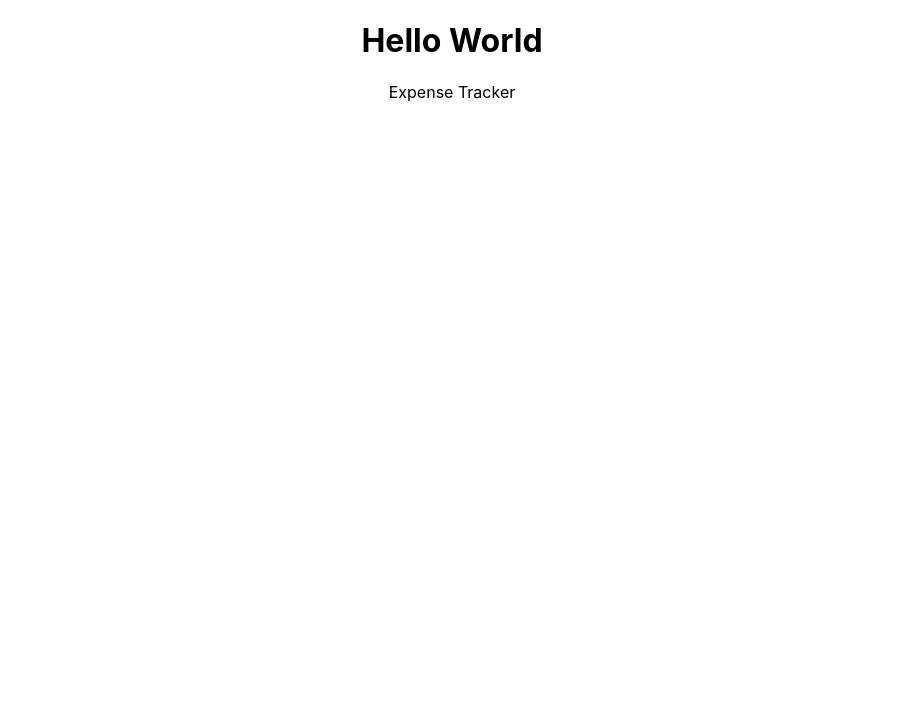
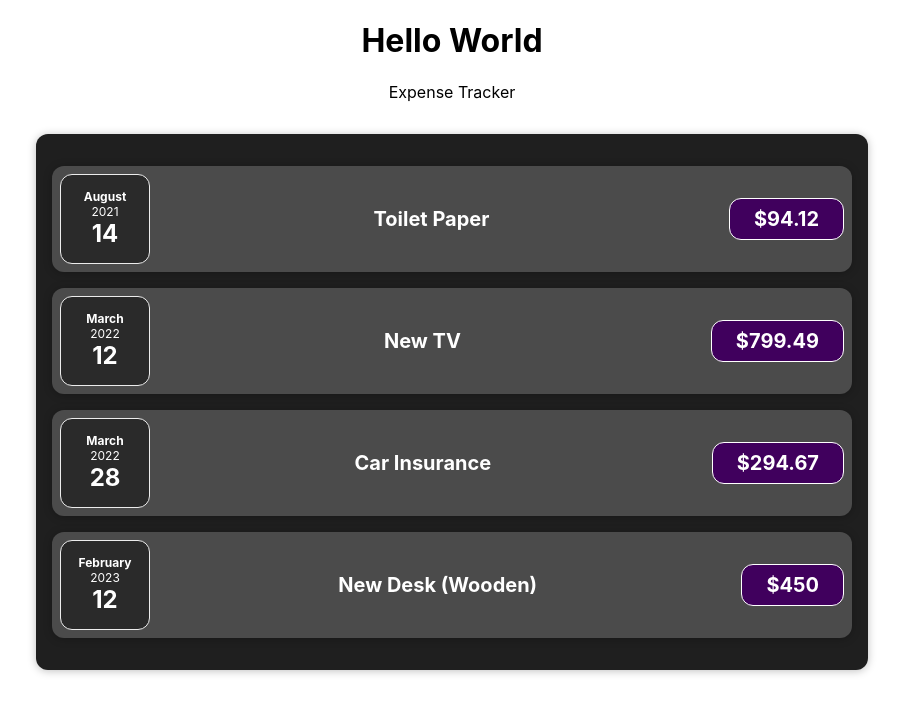
Before and after one commit to ArekeL/expense_tracker, a React (Create React App) app: page / in a window 1280 px wide. Shown: the top 714 px of the page, without its empty margins (188-1091 px from the left). Built offline with nearby package versions, Linux system fonts and the light colour scheme.

Commit message:
Creating Components - Card, ExpenseData, ExpenseItem, Expenses + css

```diff
--- a/src/App.css
+++ b/src/App.css
@@ -1,3 +1,4 @@
+/*remove in the future only for Hello World */
 .App {
 	text-align: center;
 }
--- a/src/App.js
+++ b/src/App.js
@@ -1,10 +1,41 @@
+// import ExpenseItem from "./components/ExpenseItem";
+import Expenses from "./components/Expenses";
+
 import "./App.css";
 
 function App() {
+	const expenses = [
+		{
+			amount: 94.12,
+			date: new Date(2021, 7, 14),
+			id: "e1",
+			title: "Toilet Paper",
+		},
+		{
+			amount: 799.49,
+			date: new Date(2022, 2, 12),
+			id: "e2",
+			title: "New TV",
+		},
+		{
+			amount: 294.67,
+			date: new Date(2022, 2, 28),
+			id: "e3",
+			title: "Car Insurance",
+		},
+		{
+			amount: 450,
+			date: new Date(2023, 1, 12),
+			id: "e4",
+			title: "New Desk (Wooden)",
+		},
+	];
+
 	return (
 		<div className='App'>
 			<h1>Hello World</h1>
 			<p>Expense Tracker</p>
+			<Expenses expenses={expenses} />
 		</div>
 	);
 }
--- /dev/null
+++ b/src/components/Card.css
@@ -0,0 +1,4 @@
+.card {
+	border-radius: 12px;
+	box-shadow: 0 1px 8px rgba(0, 0, 0, 0.25);
+}
--- /dev/null
+++ b/src/components/Card.js
@@ -0,0 +1,9 @@
+import "./Card.css";
+
+const Card = (props) => {
+	const classes = "card " + props.className;
+
+	return <div className={classes}>{props.children}</div>;
+};
+
+export default Card;
--- /dev/null
+++ b/src/components/ExpenseDate.css
@@ -0,0 +1,26 @@
+.expense-date {
+	display: flex;
+	flex-direction: column;
+	width: 5.5rem;
+	height: 5.5rem;
+	border: 1px solid #ececec;
+	background-color: #2a2a2a;
+	color: white;
+	border-radius: 12px;
+	align-items: center;
+	justify-content: center;
+}
+
+.expense-date__month {
+	font-size: 0.75rem;
+	font-weight: bold;
+}
+
+.expense-date__year {
+	font-size: 0.75rem;
+}
+
+.expense-date__day {
+	font-size: 1.5rem;
+	font-weight: bold;
+}
--- /dev/null
+++ b/src/components/ExpenseDate.js
@@ -0,0 +1,16 @@
+import "./ExpenseDate.css";
+
+const ExpenseDate = (props) => {
+	const day = props.date.toLocaleString("en-us", { day: "2-digit" });
+	const month = props.date.toLocaleString("en-us", { month: "long" });
+	const year = props.date.getFullYear();
+	return (
+		<div className='expense-date'>
+			<div className='expense-date__month'>{month}</div>
+			<div className='expense-date__year'>{year}</div>
+			<div className='expense-date__day'>{day}</div>
+		</div>
+	);
+};
+
+export default ExpenseDate;
--- /dev/null
+++ b/src/components/ExpenseItem.css
@@ -0,0 +1,56 @@
+.expense-item {
+	display: flex;
+	justify-content: space-between;
+	align-items: center;
+
+	padding: 0.5rem;
+	margin: 1rem 0;
+
+	background-color: #4b4b4b;
+}
+
+.expense-item__description {
+	display: flex;
+	flex-direction: column;
+	gap: 1rem;
+	align-items: flex-end;
+	flex-flow: column-reverse;
+	justify-content: flex-start;
+	flex: 1;
+}
+
+.expense-item h2 {
+	color: #3a3a3a;
+	font-size: 1rem;
+	flex: 1;
+	margin: 0 1rem;
+	color: white;
+}
+
+.expense-item__price {
+	font-size: 1rem;
+	font-weight: bold;
+	color: white;
+	background-color: #40005d;
+	border: 1px solid white;
+	padding: 0.5rem;
+	border-radius: 12px;
+}
+
+@media (min-width: 580px) {
+	.expense-item__description {
+		flex-direction: row;
+		align-items: center;
+		justify-content: flex-start;
+		flex: 1;
+	}
+
+	.expense-item__description h2 {
+		font-size: 1.25rem;
+	}
+
+	.expense-item__price {
+		font-size: 1.25rem;
+		padding: 0.5rem 1.5rem;
+	}
+}
--- /dev/null
+++ b/src/components/ExpenseItem.js
@@ -0,0 +1,17 @@
+import ExpenseDate from "./ExpenseDate";
+import Card from "./Card";
+import "./ExpenseItem.css";
+
+const ExpenseItem = (props) => {
+	return (
+		<Card className='expense-item'>
+			<ExpenseDate date={props.date} />
+			<div className='expense-item__description'>
+				<h2>{props.title}</h2>
+				<div className='expense-item__price'>${props.amount}</div>
+			</div>
+		</Card>
+	);
+};
+
+export default ExpenseItem;
--- /dev/null
+++ b/src/components/Expenses.css
@@ -0,0 +1,7 @@
+.expenses {
+	padding: 1rem;
+	background-color: rgb(31, 31, 31);
+	margin: 2rem auto;
+	width: 50rem;
+	max-width: 95%;
+}
--- /dev/null
+++ b/src/components/Expenses.js
@@ -0,0 +1,33 @@
+import ExpenseItem from "./ExpenseItem";
+import Card from "./Card";
+
+import "./Expenses.css";
+
+const Expenses = (props) => {
+	return (
+		<Card className='expenses'>
+			<ExpenseItem
+				amount={props.expenses[0].amount}
+				date={props.expenses[0].date}
+				title={props.expenses[0].title}
+			/>
+			<ExpenseItem
+				amount={props.expenses[1].amount}
+				date={props.expenses[1].date}
+				title={props.expenses[1].title}
+			/>
+			<ExpenseItem
+				amount={props.expenses[2].amount}
+				date={props.expenses[2].date}
+				title={props.expenses[2].title}
+			/>
+			<ExpenseItem
+				amount={props.expenses[3].amount}
+				date={props.expenses[3].date}
+				title={props.expenses[3].title}
+			/>
+		</Card>
+	);
+};
+
+export default Expenses;
```
